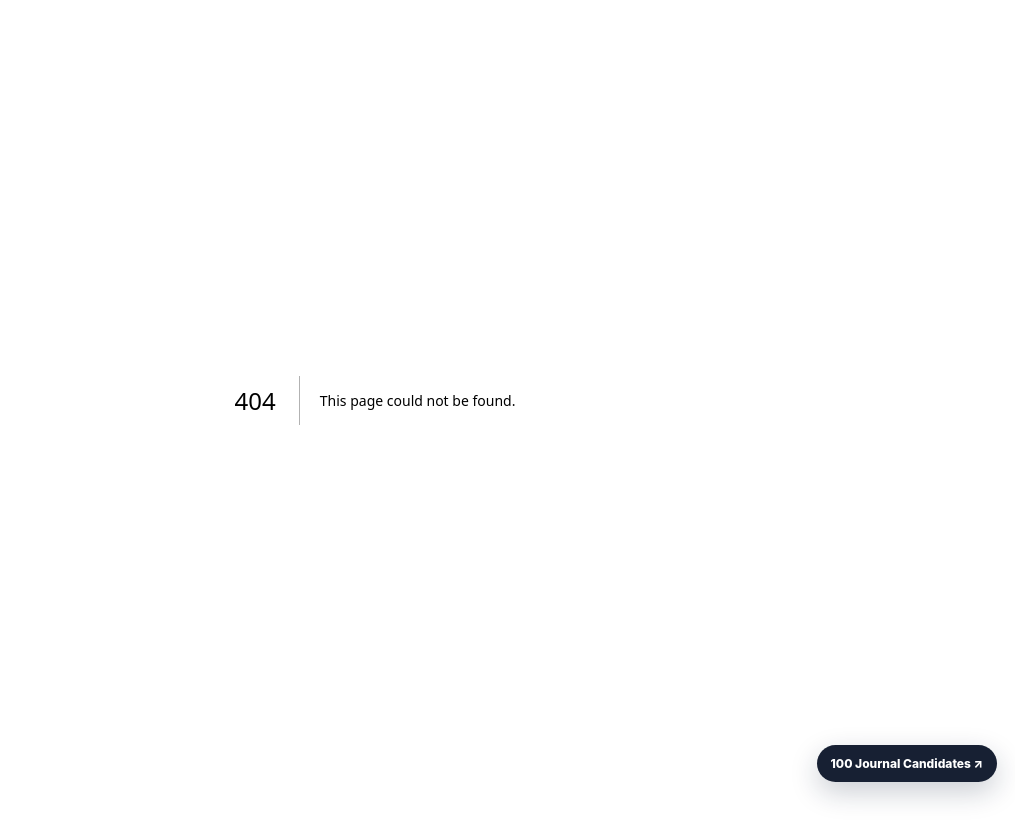
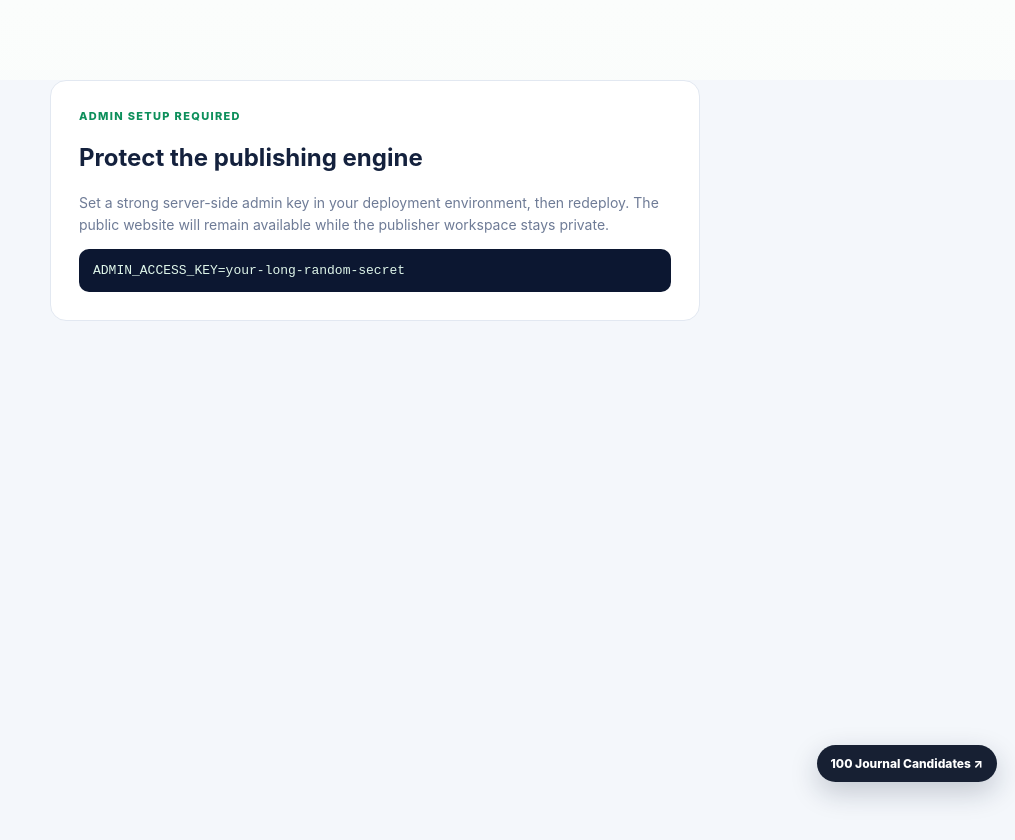
Before and after one commit to mabrig1/publish, a Next.js app: page /admin in a window 1280 px wide. Before the commit this address had no page. Shown: the top 840 px of the page, without its empty margins (265-1280 px from the left). Before the commit the page ends 800 px from the top, so only its background shows below. Built offline with nearby package versions, Linux system fonts and the light colour scheme.

Commit message:
Add protected admin publishing engine page

```diff
--- /dev/null
+++ b/app/admin/page.tsx
@@ -0,0 +1,22 @@
+import { redirect } from "next/navigation";
+import { adminAuthConfigured, hasAdminSession } from "@/lib/admin-auth";
+import AdminClient from "./AdminClient";
+import styles from "./admin.module.css";
+
+export default async function AdminPage() {
+  if (!adminAuthConfigured()) {
+    return (
+      <main className={styles.shell}>
+        <section className={styles.setup}>
+          <div className={styles.eyebrow}>ADMIN SETUP REQUIRED</div>
+          <h1>Protect the publishing engine</h1>
+          <p className={styles.muted}>Set a strong server-side admin key in your deployment environment, then redeploy. The public website will remain available while the publisher workspace stays private.</p>
+          <code>ADMIN_ACCESS_KEY=your-long-random-secret</code>
+        </section>
+      </main>
+    );
+  }
+
+  if (!(await hasAdminSession())) redirect("/admin/login");
+  return <AdminClient />;
+}
```
